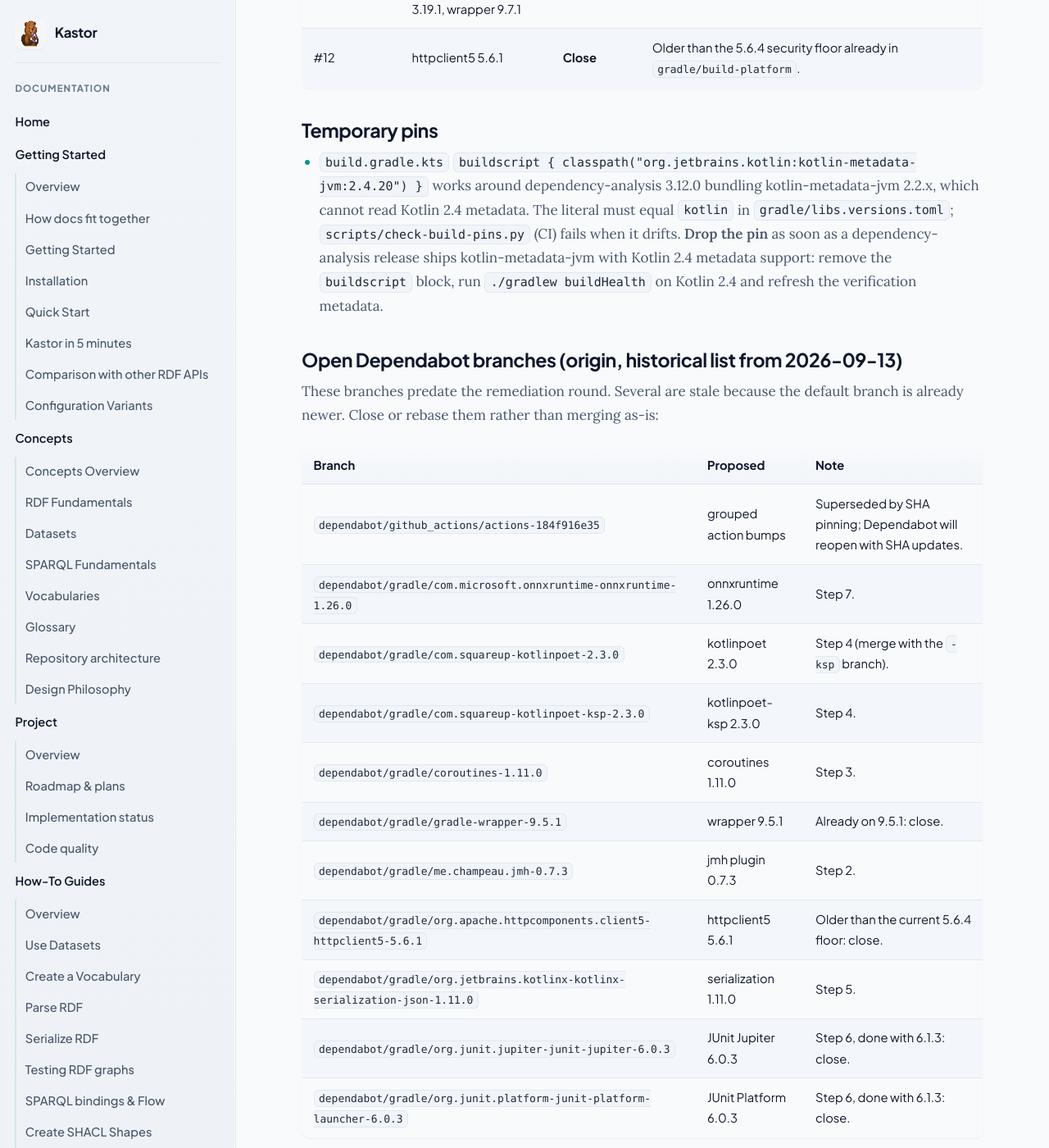
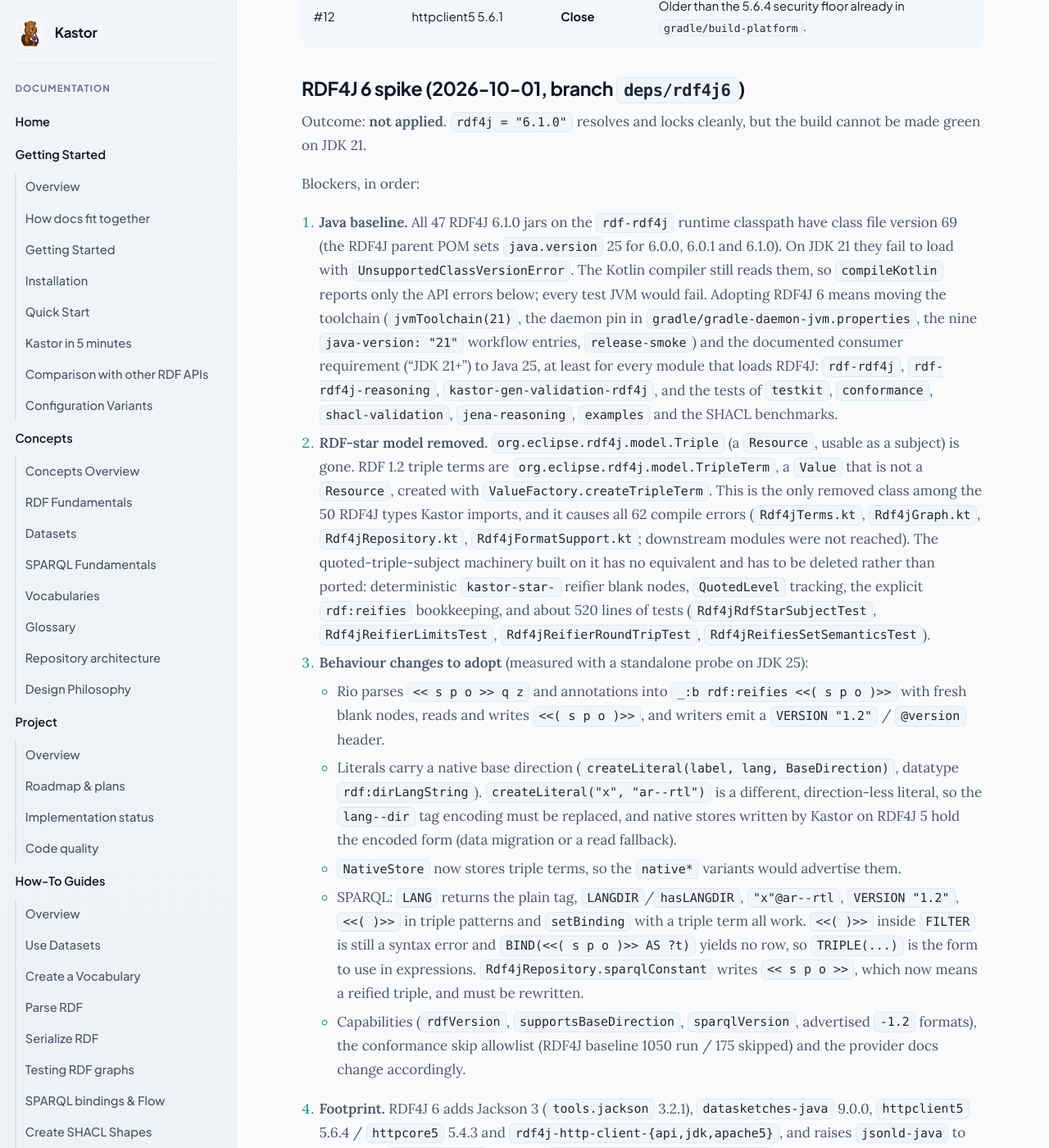
Before and after one commit to geoknoesis/kastor, a Jekyll site: the page built from docs/reference/dependency-upgrade-plan.md, in a window 1280 px wide and 1400 px high, scrolled down 3147 px. Shown: the whole window at 82% size. Built offline with Jekyll 4.4.1, drawn with Linux system fonts in a browser that asks for light colours; our own code applies the rules of GitHub Pages for plain Markdown files; some of the changed text lies outside the part shown.

Commit message:
docs(deps): record the RDF4J 6 spike outcome (blocked on a Java 25 baseline)
RDF4J 6.x jars are compiled for Java 25 and remove the RDF-star Triple
model, so Dependabot PR #23 cannot be applied on the JDK 21 toolchain.
The plan now lists the blockers, the measured behaviour changes and an
estimate.

Co-Authored-By: Claude Opus 5.5 <noreply@anthropic.com>

```diff
--- a/docs/reference/dependency-upgrade-plan.md
+++ b/docs/reference/dependency-upgrade-plan.md
@@ -39,9 +39,61 @@ Majors are never applied by the grouped minor/patch PR. Each gets its own branch
 | Dependabot PR | Upgrade | Decision | Reason / preconditions |
 |---|---|---|---|
 | #25 + #24 | JUnit Jupiter 5.13.4 -> 6.1.3, Platform launcher 1.13.4 -> 6.1.3 | **Done 2026-10-01 (step 6)** | Applied together on one branch; close both PRs as superseded. JUnit 6 raises the baseline to Java 17 (we build on 21) and removes deprecated APIs, none of which the tests used. The conditional-execution annotations behind `scripts/test-skip-allowlist.json` skip the same tests, and the executed-test floors in `ci.yml`/`release-readiness.yml` count the same tests (4,419 locally, as before). `.github/dependabot.yml` now groups `org.junit*` for all update types so the two artifacts are never proposed separately again. |
-| #23 | RDF4J 5.3.1 -> 6.0.1 | **Deferred, needs a spike** | Public API exposure: `rdf-rdf4j`, `rdf-rdf4j-reasoning` and `kastor-gen-validation-rdf4j` surface RDF4J types, so this is a breaking change for Kastor consumers and needs a minor Kastor release note. Check the RDF4J 6 migration notes (Java baseline, removed deprecated `Repository`/`Sail` APIs, SHACL sail changes), rerun the RDF 1.2 conformance corpus and the persistence/lifecycle tests, and review OWL API 4's transitive RDF4J pin (step 9) which may conflict. |
+| #23 | RDF4J 5.3.1 -> 6.1.0 (latest 6.x; 6.0.1 has the same constraints) | **Blocked: needs a Java 25 baseline decision** (spiked 2026-10-01, see below) | Every RDF4J 6.x jar is compiled for Java 25 (class file version 69); Kastor builds, tests and documents JDK 21. On top of that the upgrade is a redesign of the RDF-star compatibility layer in `rdf-rdf4j`, not a rename. PR #23 is closed and `.github/dependabot.yml` ignores RDF4J major versions until the baseline question is decided; RDF4J 5.3.2 is available as a patch update. |
 | #22 (group) | onnxruntime 1.29.0, djl tokenizers 0.38.0, kotlinpoet 2.4.0, serialization 1.11.0, coroutines 1.11.0, clikt 5.1.0, slf4j 2.0.19, dependency-analysis 3.19.1, wrapper 9.7.1 | **Pending** (only the jmh plugin was taken) | Minor versions but with the risks listed in steps 3-5 and 7. dependency-analysis 3.19.1 may bundle a kotlin-metadata-jvm that reads Kotlin 2.4 metadata. If so, drop the buildscript pin (see below). |
 | #12 | httpclient5 5.6.1 | **Close** | Older than the 5.6.4 security floor already in `gradle/build-platform`. |
+
+## RDF4J 6 spike (2026-10-01, branch `deps/rdf4j6`)
+
+Outcome: **not applied**. `rdf4j = "6.1.0"` resolves and locks cleanly, but the build cannot be made green on JDK 21.
+
+Blockers, in order:
+
+1. **Java baseline.** All 47 RDF4J 6.1.0 jars on the `rdf-rdf4j` runtime classpath have class file version 69 (the
+   RDF4J parent POM sets `java.version` 25 for 6.0.0, 6.0.1 and 6.1.0). On JDK 21 they fail to load with
+   `UnsupportedClassVersionError`. The Kotlin compiler still reads them, so `compileKotlin` reports only the API errors
+   below; every test JVM would fail. Adopting RDF4J 6 means moving the toolchain (`jvmToolchain(21)`, the daemon pin in
+   `gradle/gradle-daemon-jvm.properties`, the nine `java-version: "21"` workflow entries, `release-smoke`) and the
+   documented consumer requirement ("JDK 21+") to Java 25, at least for every module that loads RDF4J: `rdf-rdf4j`,
+   `rdf-rdf4j-reasoning`, `kastor-gen-validation-rdf4j`, and the tests of `testkit`, `conformance`, `shacl-validation`,
+   `jena-reasoning`, `examples` and the SHACL benchmarks.
+2. **RDF-star model removed.** `org.eclipse.rdf4j.model.Triple` (a `Resource`, usable as a subject) is gone. RDF 1.2
+   triple terms are `org.eclipse.rdf4j.model.TripleTerm`, a `Value` that is not a `Resource`, created with
+   `ValueFactory.createTripleTerm`. This is the only removed class among the 50 RDF4J types Kastor imports, and it
+   causes all 62 compile errors (`Rdf4jTerms.kt`, `Rdf4jGraph.kt`, `Rdf4jRepository.kt`, `Rdf4jFormatSupport.kt`;
+   downstream modules were not reached). The quoted-triple-subject machinery built on it has no equivalent and has to
+   be deleted rather than ported: deterministic `kastor-star-` reifier blank nodes, `QuotedLevel` tracking, the
+   explicit `rdf:reifies` bookkeeping, and about 520 lines of tests (`Rdf4jRdfStarSubjectTest`,
+   `Rdf4jReifierLimitsTest`, `Rdf4jReifierRoundTripTest`, `Rdf4jReifiesSetSemanticsTest`).
+3. **Behaviour changes to adopt** (measured with a standalone probe on JDK 25):
+   - Rio parses `<< s p o >> q z` and annotations into `_:b rdf:reifies <<( s p o )>>` with fresh blank nodes, reads and
+     writes `<<( s p o )>>`, and writers emit a `VERSION "1.2"` / `@version` header.
+   - Literals carry a native base direction (`createLiteral(label, lang, BaseDirection)`, datatype `rdf:dirLangString`).
+     `createLiteral("x", "ar--rtl")` is a different, direction-less literal, so the `lang--dir` tag encoding must be
+     replaced, and native stores written by Kastor on RDF4J 5 hold the encoded form (data migration or a read fallback).
+   - `NativeStore` now stores triple terms, so the `native*` variants would advertise them.
+   - SPARQL: `LANG` returns the plain tag, `LANGDIR`/`hasLANGDIR`, `"x"@ar--rtl`, `VERSION "1.2"`, `<<( )>>` in triple
+     patterns and `setBinding` with a triple term all work. `<<( )>>` inside `FILTER` is still a syntax error and
+     `BIND(<<( s p o )>> AS ?t)` yields no row, so `TRIPLE(...)` is the form to use in expressions.
+     `Rdf4jRepository.sparqlConstant` writes `<< s p o >>`, which now means a reified triple, and must be rewritten.
+   - Capabilities (`rdfVersion`, `supportsBaseDirection`, `sparqlVersion`, advertised `-1.2` formats), the conformance
+     skip allowlist (RDF4J baseline 1050 run / 175 skipped) and the provider docs change accordingly.
+4. **Footprint.** RDF4J 6 adds Jackson 3 (`tools.jackson` 3.2.1), `datasketches-java` 9.0.0, `httpclient5` 5.6.4 /
+   `httpcore5` 5.4.3 and `rdf4j-http-client-{api,jdk,apache5}`, and raises `jsonld-java` to 0.13.6 and `commons-text`
+   to 1.15.0. `scripts/audit-dependencies.py` and the staging gate were not run against this set.
+
+Not a blocker: OWL API 4.5.29 pulls RDF4J Rio **2.3.2** into `rdf-reasoning-hermit` (and the `onto-quality` tools).
+No module in this build combines it with `rdf-rdf4j`, so those lockfiles do not change. A consumer that puts both on
+one classpath already gets a mixed RDF4J graph today; with 6.x OWL API's Rio parsers would run against a major version
+four releases newer, so that combination should be treated as unsupported until step 9.
+
+The Kotlin ABI of the three modules names only `Repository`, `Resource`, `Statement` and `Value`, which all still
+exist, so the ABI dumps would stay unchanged. The break for consumers is the Java baseline, the RDF4J major on their
+classpath, and the changed reification and base-direction behaviour.
+
+Estimate once Java 25 is accepted: 3 to 5 days. Toolchain and CI move (0.5 to 1 day, including checking JaCoCo,
+Dokka and KSP on Java 25); provider rewrite and replacement tests (1.5 to 2 days); SPARQL bindings, capabilities,
+conformance allowlist and SHACL sail checks (1 day); docs, migration note and release gates (0.5 day).
 
 ## Temporary pins
 
```
